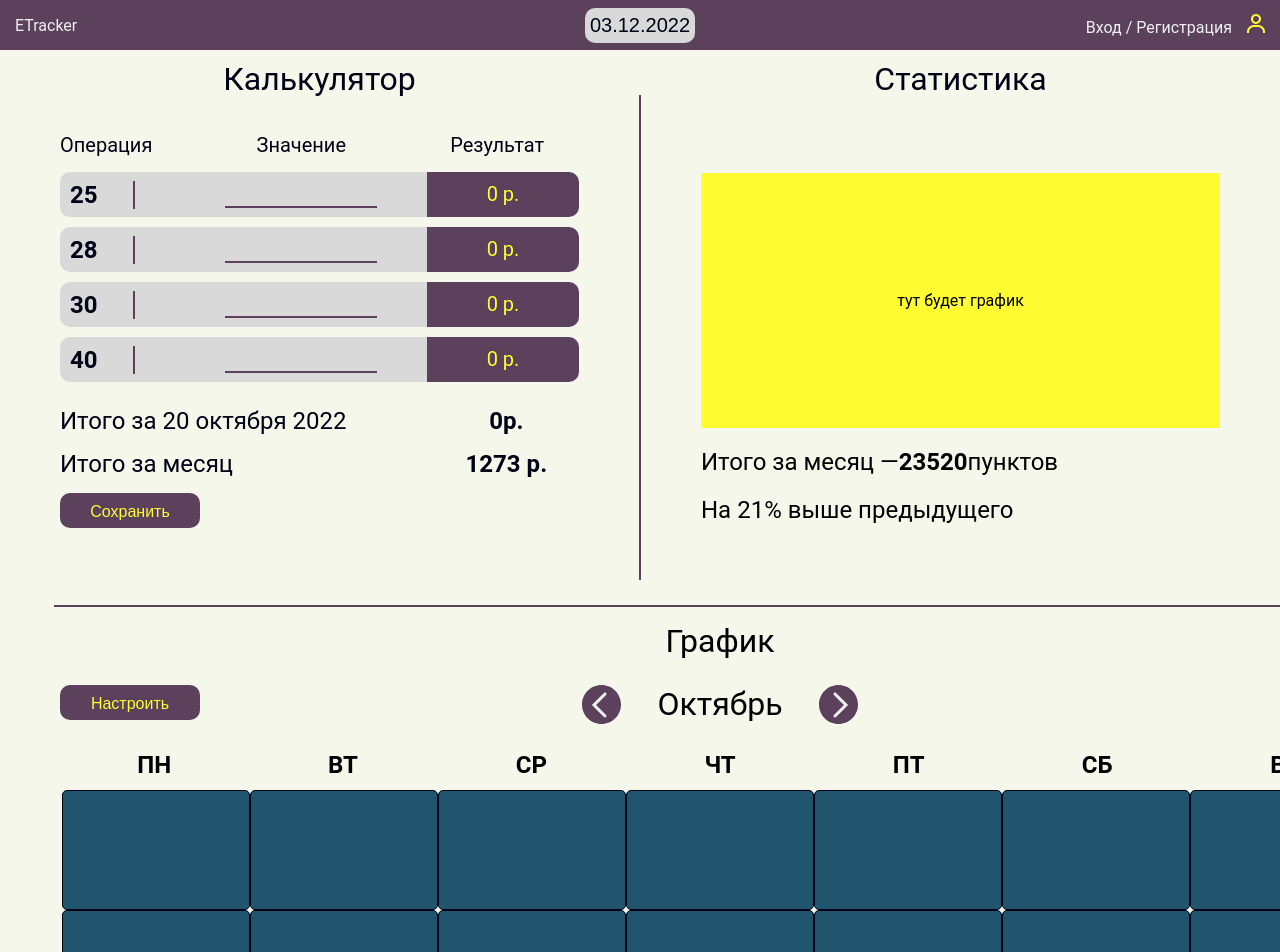
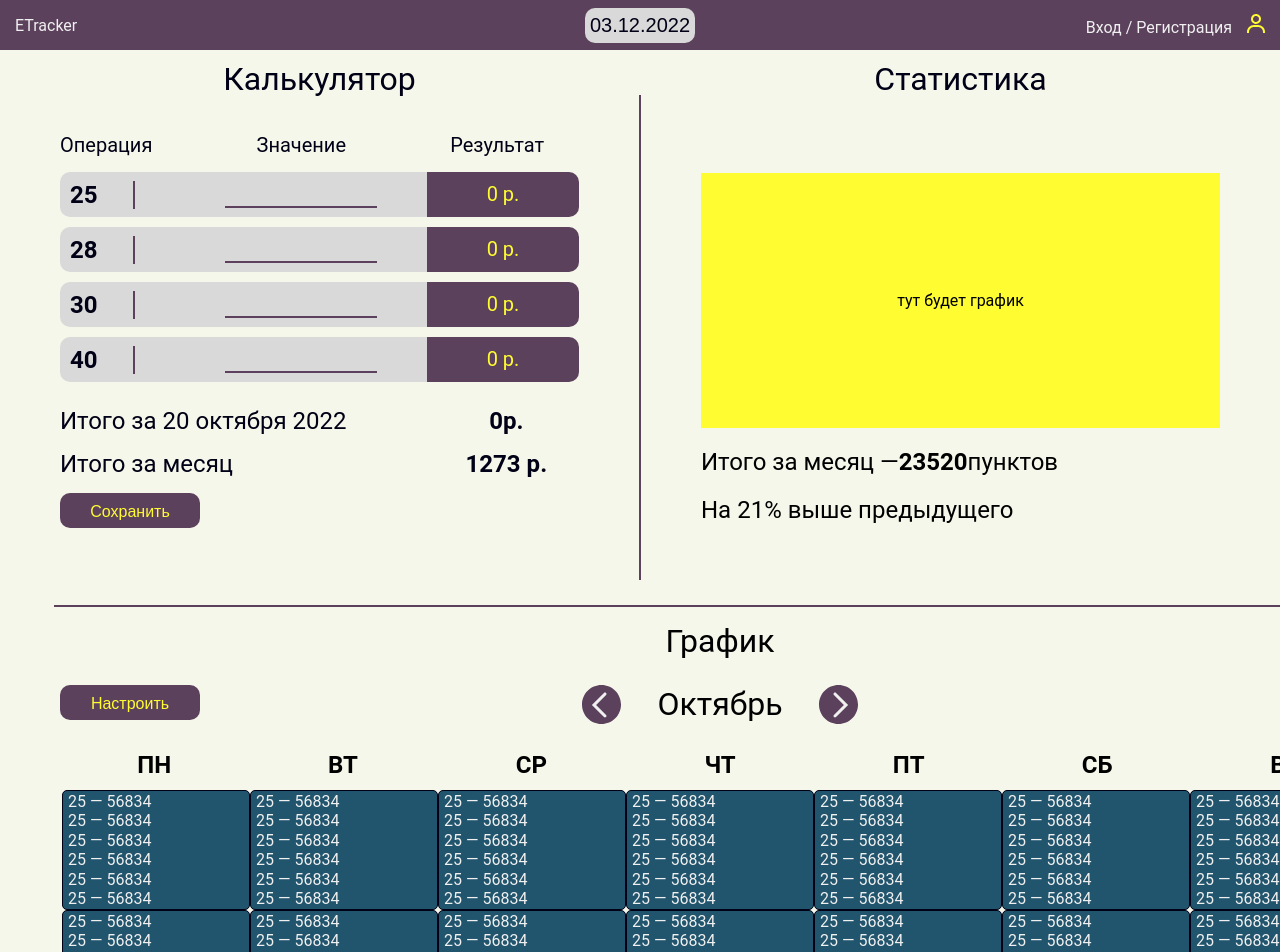
Before and after one commit to TibiaBones/ETracker2, a React (Create React App) app: page / in a window 1280 px wide. Shown: the top 952 px of the page. Built offline with nearby package versions, Linux system fonts and the light colour scheme.

Commit message:
add layout for lines with number of operations

```diff
--- a/src/components/Calendar/Calendar.tsx
+++ b/src/components/Calendar/Calendar.tsx
@@ -4,9 +4,8 @@ import Switcher from './modules/Switcher/Switcher';
 import WeekPanel from './modules/WeekPanel/WeekPanel';
 
 import DaysPanel from './modules/DaysPanel/DaysPanel';
-// import Arrow from '../../../public/arrow.svg'
 
-function Calendar() {
+export default function Calendar() {
 
     return (
         <div className="calendar">
@@ -32,5 +31,3 @@ function Calendar() {
         </div>
     )
 }
-
-export default Calendar;
--- a/src/components/Calendar/modules/Day/Day.tsx
+++ b/src/components/Calendar/modules/Day/Day.tsx
@@ -1,11 +1,17 @@
 import React from "react";
+import StatusQuantity from '../StatusQuantity/StatusQuantity';
 
-function Day(){
+export default function Day(){
     return(
         <div className='calendar__day'>
-
+            <div className="calendar__dayContainer">
+                <StatusQuantity />
+                <StatusQuantity />
+                <StatusQuantity />
+                <StatusQuantity />
+                <StatusQuantity />
+                <StatusQuantity />
+            </div>
         </div>
     )
 }
-
-export default Day;
--- a/src/components/Calendar/modules/DaysPanel/DaysPanel.tsx
+++ b/src/components/Calendar/modules/DaysPanel/DaysPanel.tsx
@@ -1,7 +1,7 @@
 import React from "react";
 import Day from '../Day/Day';
 
-function DaysPanel() {
+export default function DaysPanel() {
     return (
         <div className='calendar__daysPanel'>
             <Day />
@@ -56,5 +56,3 @@ function DaysPanel() {
         </div>
     )
 }
-
-export default DaysPanel;
--- /dev/null
+++ b/src/components/Calendar/modules/StatusQuantity/StatusQuantity.tsx
@@ -0,0 +1,7 @@
+import React from "react";
+
+export default function StatusQuantity(){
+    return(
+        <span className='calendar__statusQuantity'>25 — 56834</span>
+    )
+}
--- a/src/components/Calendar/modules/Switcher/Switcher.tsx
+++ b/src/components/Calendar/modules/Switcher/Switcher.tsx
@@ -1,7 +1,7 @@
 import React from "react";
 import Arrow from '../../../../icons/Arrow';
 
-function Switcher() {
+export default function Switcher() {
     return (
         <div className="calendar__settingsPanelflexContainer">
 
@@ -14,5 +14,3 @@ function Switcher() {
         </div>
     )
 }
-
-export default Switcher;
--- a/src/components/Calendar/modules/WeekPanel/WeekPanel.tsx
+++ b/src/components/Calendar/modules/WeekPanel/WeekPanel.tsx
@@ -1,6 +1,6 @@
 import React from "react";
 
-function WeekPanel() {
+export default function WeekPanel() {
     return (
         <div className="calendar__daysBackground">
             <span className="calendar__daysContainer">пн</span>
@@ -13,5 +13,3 @@ function WeekPanel() {
         </div>
     )
 }
-
-export default WeekPanel;
--- a/src/icons/Arrow.tsx
+++ b/src/icons/Arrow.tsx
@@ -4,7 +4,7 @@ interface SwitcherProps {
     className?: string;
 }
 
-function Arrow({className} : SwitcherProps) {
+export default function Arrow({className} : SwitcherProps) {
     return (
         <div className={className}>
             <svg width="39" height="39" viewBox="0 0 39 39" fill="none" xmlns="http://www.w3.org/2000/svg">
@@ -15,5 +15,3 @@ function Arrow({className} : SwitcherProps) {
 
     )
 }
-
-export default Arrow;
--- a/src/styles/_calendar.scss
+++ b/src/styles/_calendar.scss
@@ -115,4 +115,17 @@
         border-radius: 5px;
         box-sizing: border-box;
     }
+
+    &__dayContainer {
+        height: 100%;
+        padding-left: 5px;
+        display: flex;
+        flex-direction: column;
+        align-items: flex-start;
+        justify-content: space-evenly;
+        font-family: Roboto, sans-serif;
+        font-style: normal;
+        font-weight: 400;
+        color: #F0F0F0;
+    }
 }
```
